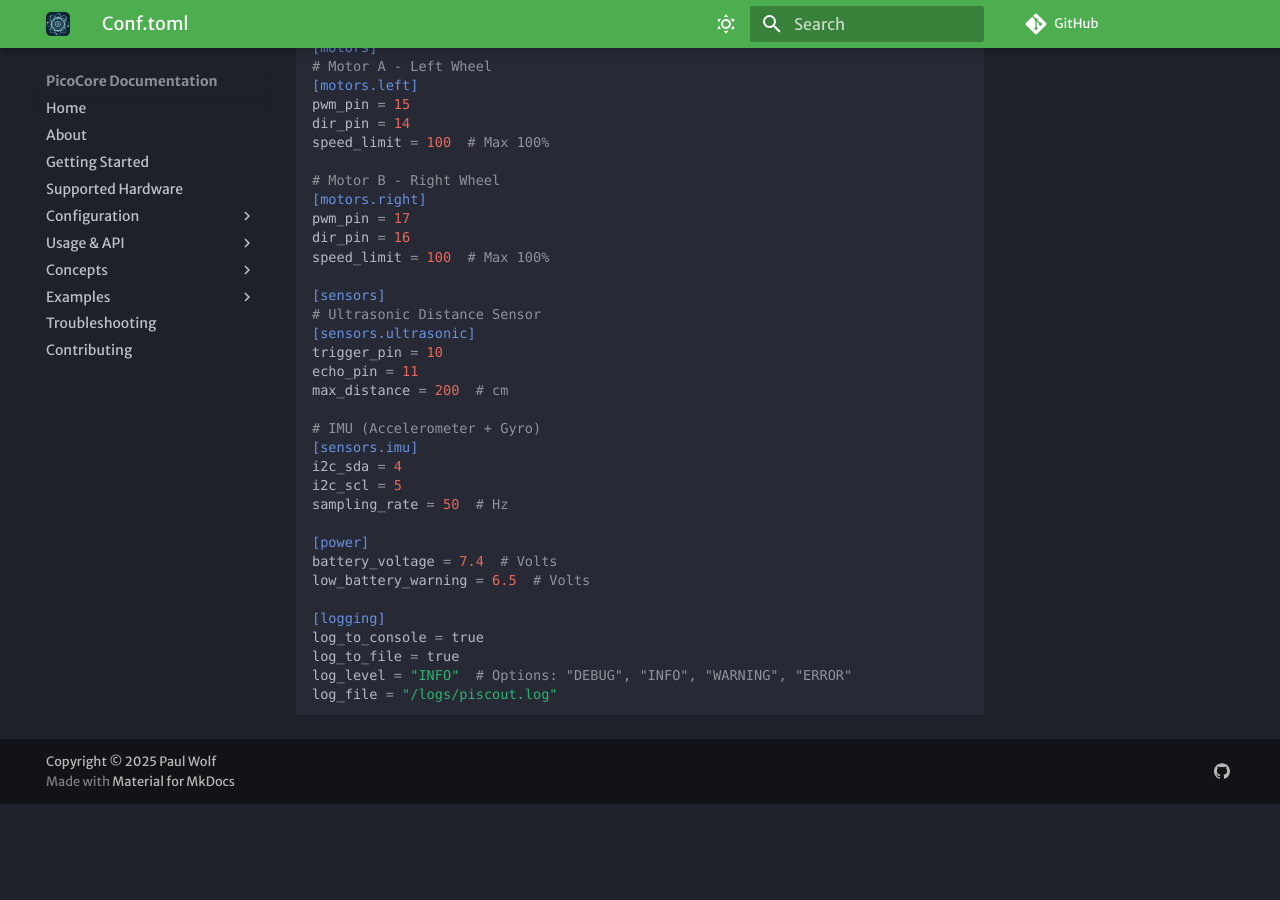
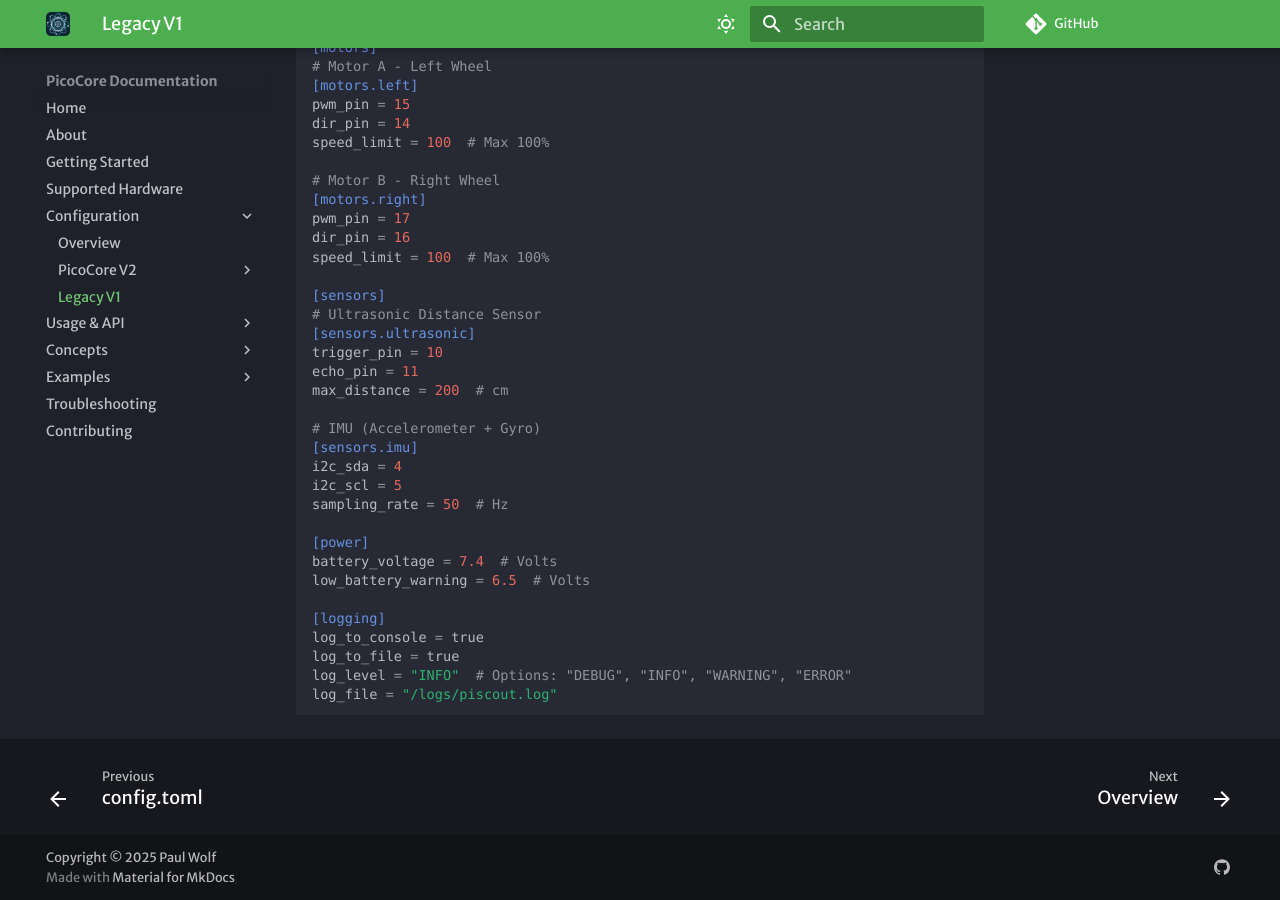
Before and after one commit to PauWol/PicoCore, an MkDocs documentation site: the page built from docs/conf/v1Legacy/config.md, in a window 1280 px wide and 900 px high, scrolled down 768 px. Built offline with MkDocs 1.6.1 and Material for MkDocs 9.7.7, drawn with Linux system fonts in a browser that asks for light colours; some web fonts are replaced; comment, search, counter and statistics services are not loaded; before the commit the page ends 1572 px from its top, so only the background shows below that; some of the changed lines change nothing that is shown.

Commit message:
finaly made the conf pages realy work

```diff
--- a/mkdocs.yml
+++ b/mkdocs.yml
@@ -74,8 +74,8 @@ nav:
   - Configuration:
       - Overview: conf/overview.md
       - PicoCore V2:
-          - config.toml: conf/V2/config.toml.md
-      - Legacy V1: conf/V1-legacy/config.toml.md
+          - config.toml: conf/v2/config.md
+      - Legacy V1: conf/v1Legacy/config.md
   - Usage & API:
       - Overview: api/overview.md
       - V1 Legacy: api/v1-legacy.md
```
Also changed, not shown: docs/conf/v1Legacy/config.md (renamed from docs/conf/V1-legacy/conf.toml.md), docs/conf/v2/config.md (added).
